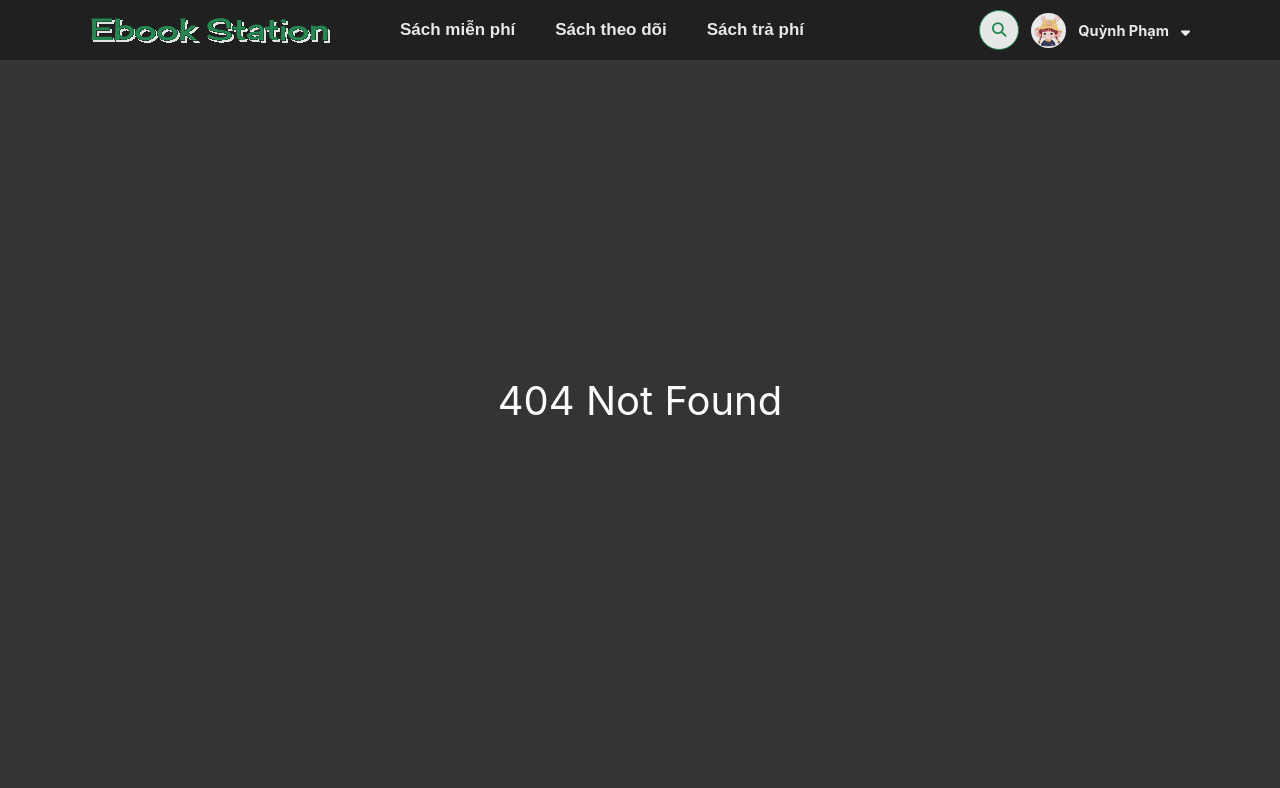
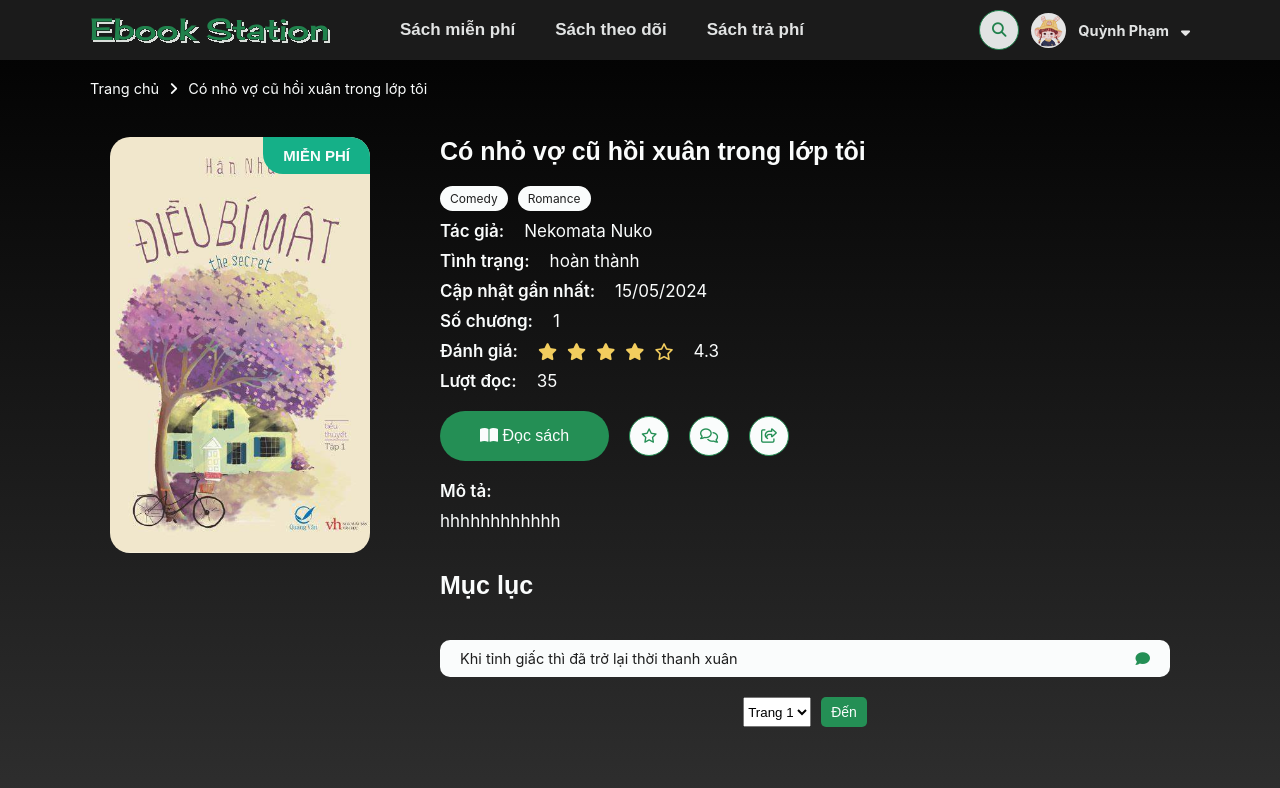
Before and after one commit to QQhere/Ebook_Management_Web, a React (Create React App) app: page /overview in a window 1280 px wide. Before the commit this address had no page. Shown: the top 788 px of the page. Built offline with nearby package versions, Linux system fonts and the light colour scheme.

Commit message:
add function 1

```diff
--- a/src/components/common/Book.js
+++ b/src/components/common/Book.js
@@ -21,6 +21,7 @@ const StyledType = styled.div`
   justify-content: center;
   align-items: center;
   padding: 10px 20px;
+  text-transform: uppercase;
 `;
 
 const Book = (props) => {
--- a/src/components/common/Chapter.js
+++ b/src/components/common/Chapter.js
@@ -9,7 +9,7 @@ const StyledChapter = styled.div`
     padding: 10px 20px;
     border-radius: 10px;
     justify-content: space-between;
-    gap: 20px
+    gap: 20px;
 `;
 
 const P = styled.p`
@@ -45,7 +45,7 @@ const Chapter = ({data, type}) => {
     };
     return (
         <StyledChapter>
-            <P>{data.name}</P>
+            <P>{data}</P>
             <List>
                 {renderContent(type)}
             </List>
--- a/src/components/common/TabletOfContents.js
+++ b/src/components/common/TabletOfContents.js
@@ -1,12 +1,13 @@
 import React from 'react';
 import Chapter from './Chapter';
 
-const TabletOfContents = ({data, type}) => {
+const TabletOfContents = (props) => {
+    const data = props.data;
     return (
         <div className="listcolumn">
             {data.map((item, index) => {
                 return (
-                    <Chapter data={item} type={type}></Chapter>
+                    <Chapter data={item.name} type={props.type}></Chapter>
                 );
             })}
         </div>
--- a/src/components/styles/main.css
+++ b/src/components/styles/main.css
@@ -190,3 +190,7 @@
 .cursor {
     cursor: pointer;
 }
+
+.hidden {
+    display: none;
+}
--- /dev/null
+++ b/src/dataBook.js
@@ -0,0 +1,175 @@
+export const DataBook = {
+    "message": "Get book by id successfully",
+    "status": "OK",
+    "data": {
+        "id": 2,
+        "title": "Có nhỏ vợ cũ hồi xuân trong lớp tôi",
+        "summary": "hhhhhhhhhhhh",
+        "image": "/assets/images/anh1.jpg",
+        "type_of_book": "miễn phí",
+        "status": "hoàn thành",
+        "publishing_year": 2024,
+        "price": 0.0,
+        "number_reads": 35,
+        "created_at": [
+            2024,
+            5,
+            15,
+            9,
+            25,
+            27,
+            642690000
+        ],
+        "updated_at": [
+            2024,
+            5,
+            15,
+            10,
+            58,
+            0,
+            311008000
+        ],
+        "authors": [
+            {
+                "id": 1,
+                "name": "Nekomata Nuko",
+                "user": {
+                    "createdAt": [
+                        2024,
+                        5,
+                        9,
+                        23,
+                        5,
+                        34,
+                        864312000
+                    ],
+                    "updatedAt": [
+                        2024,
+                        5,
+                        14,
+                        23,
+                        43,
+                        45,
+                        237304000
+                    ],
+                    "id": 1,
+                    "fullname": "Nguyễn Đình Văn",
+                    "password": "$2a$10$/Q337BeRMnt/Mwwy/8.94uW3zYWZ/a1D4IB3ugyIcsqk04qZNguea",
+                    "linkAvatar": "https://www.example.com/path/to/resource",
+                    "phoneNumber": "0385427656",
+                    "gender": 1,
+                    "budget": 0.0,
+                    "dateOfBirth": 1062003600000,
+                    "isActive": 1,
+                    "role": {
+                        "id": 1,
+                        "name": "sys-admin"
+                    },
+                    "enabled": true,
+                    "username": "0385427656",
+                    "authorities": [
+                        {
+                            "authority": "ROLE_SYS-ADMIN"
+                        }
+                    ],
+                    "accountNonLocked": true,
+                    "credentialsNonExpired": true,
+                    "accountNonExpired": true
+                }
+            }
+        ],
+        "painters": [
+            {
+                "id": 1,
+                "name": "Midorikawa You",
+                "user": {
+                    "createdAt": [
+                        2024,
+                        5,
+                        9,
+                        23,
+                        39,
+                        31,
+                        2393000
+                    ],
+                    "updatedAt": [
+                        2024,
+                        5,
+                        14,
+                        23,
+                        46,
+                        50,
+                        827493000
+                    ],
+                    "id": 2,
+                    "fullname": "Phạm Như Quỳnh",
+                    "password": "$2a$10$5DiQtx83STKy2rAJJpmBW.71OxcXF3cqr9qG2CSnpWzoEk7.bnEHC",
+                    "linkAvatar": "https://www.example.com/path/to/image",
+                    "phoneNumber": "0384990556",
+                    "gender": 0,
+                    "budget": 0.0,
+                    "dateOfBirth": 1061398800000,
+                    "isActive": 1,
+                    "role": {
+                        "id": 2,
+                        "name": "user"
+                    },
+                    "enabled": true,
+                    "username": "0384990556",
+                    "authorities": [
+                        {
+                            "authority": "ROLE_USER"
+                        }
+                    ],
+                    "accountNonLocked": true,
+                    "credentialsNonExpired": true,
+                    "accountNonExpired": true
+                }
+            }
+        ],
+        "categories": [
+            {
+                "id": 11,
+                "name": "Comedy",
+                "description": null
+            },
+            {
+                "id": 32,
+                "name": "Romance",
+                "description": null
+            }
+        ],
+        "user_book": [
+            {
+                "id": 2,
+                "status": "owner"
+            }
+        ],
+        "chapters": [
+            {
+                "createdAt": [
+                    2024,
+                    5,
+                    21,
+                    20,
+                    43,
+                    29,
+                    84459000
+                ],
+                "updatedAt": [
+                    2024,
+                    5,
+                    21,
+                    20,
+                    43,
+                    29,
+                    84459000
+                ],
+                "id": 1,
+                "name": "Khi tỉnh giấc thì đã trở lại thời thanh xuân",
+                "ordinalNumber": 1,
+                "thumbnail": "https://docln.net/truyen/12096-co-nho-vo-cu-hoi-xuan-trong-lop-toi/c95380-chuong-01-khi-tinh-giac-thi-da-tro-lai-thoi-thanh-xuan"
+            }
+        ]
+    }
+}
--- /dev/null
+++ b/src/function/time.js
@@ -0,0 +1,13 @@
+exports.time_dmy = (time) => {
+    let date = new Date(Date.UTC(time[0], time[1] - 1, time[2], time[3], time[4], time[5]));
+    let options = { year: 'numeric', month: '2-digit', day: '2-digit' };
+    let formattedDate = date.toLocaleDateString('vi-VN', options);
+    return formattedDate;
+}
+
+exports.time_hms_dmy = (time) => {
+    let date = new Date(Date.UTC(time[0], time[1] - 1, time[2], time[3], time[4], time[5]));
+    let options = { year: 'numeric', month: '2-digit', day: '2-digit', hour: '2-digit', minute: '2-digit', second: '2-digit', hour12: false, timeZone: 'UTC' };
+    let formattedDate = new Intl.DateTimeFormat('vi-VN', options).format(date);
+    return formattedDate;
+}
--- a/src/index.js
+++ b/src/index.js
@@ -12,6 +12,7 @@ import AccountManagement from './sreens/user/profile/AccountManagement';
 import Library from './sreens/user/profile/Library';
 import TransactionHistory from './sreens/user/profile/TransactionHistory';
 import NewBook from './sreens/user/NewBook';
+import Overview from './sreens/user/Overview';
 
 const Book1 = {
   id: 1,
@@ -65,6 +66,7 @@ root.render(
         <Route path='/library' element={<Library></Library>}/>
         <Route path='/transaction_history' element={<TransactionHistory></TransactionHistory>} />
         <Route path='/new_book' element={<NewBook></NewBook>} />
+        <Route path='/overview' element={<Overview></Overview>} />
         <Route path='*' element={<NotFound></NotFound>} />
       </Route>
     </Routes>
--- a/src/sreens/user/Overview.js
+++ b/src/sreens/user/Overview.js
@@ -7,6 +7,7 @@ import '../../components/styles/StyledHeader.css';
 import Comment from '../../components/common/Comment';
 import Header from '../../components/header/Header';
 import TabletOfContents from '../../components/common/TabletOfContents';
+import { DataBook } from '../../dataBook';
 
 
 // const Body = styled.div`
@@ -113,8 +114,9 @@ const Categories = ({categories}) => {
     return (
         <List>
             {categories.map((item, index) => {
+                console.log(item);
                 return (
-                    <Category>{item}</Category>
+                    <Category>{item.name}</Category>
                 );
             })}
         </List>
@@ -144,8 +146,10 @@ const Rating = ({rating}) => {
     );
 }
 
-const Overview = ({data}) => {
+const Overview = () => {
+    const data = DataBook.data;
     const categories = data.categories;
+    const { time_dmy } = require('../../function/time');
     return (
             <div className='body'>
                 <BoxLinks>
@@ -155,18 +159,18 @@ const Overview = ({data}) => {
                 </BoxLinks>
                 <Box>
                     <Col1>
-                        <Book type={data.type} src={data.src}></Book>
+                        <Book type={data.type_of_book} src={data.image}></Book>
                     </Col1>
                     <Col2>
                         <h3>{data.title}</h3>
                         <div>
                             <Categories categories={categories}></Categories>
-                            <P><Span>Tác giả: </Span> {data.author}</P>
-                            <P><Span>Tình trạng: </Span> {data.progress}</P>
-                            <P><Span>Cập nhật gần nhất: </Span> 1 ngày trước</P>
-                            <P><Span>Số chương: </Span> {data.chapters}</P>
-                            <P><Span>Đánh giá: </Span> <Rating rating={data.rating}></Rating> {data.rating}</P>
-                            <P><Span>Lượt đọc: </Span> {data.reading}</P>
+                            <P><Span>Tác giả: </Span> {data.authors.map(author => author.name).join(', ')}</P>
+                            <P><Span>Tình trạng: </Span> {data.status}</P>
+                            <P><Span>Cập nhật gần nhất: </Span>{time_dmy(data.updated_at)}</P>
+                            <P><Span>Số chương: </Span> {data.chapters.length}</P>
+                            <P><Span>Đánh giá: </Span> <Rating rating='4.3'></Rating> 4.3</P>
+                            <P><Span>Lượt đọc: </Span> {data.number_reads}</P>
                             <StyledBox>
                                 <StyledButton className='button'><i class="fa-solid fa-book-open"></i> Đọc sách</StyledButton>
                                 <i class="fa-regular fa-star iconColor btn icon"></i>
@@ -174,13 +178,13 @@ const Overview = ({data}) => {
                                 <i class="fa-regular fa-share-from-square iconColor btn icon"></i>
                             </StyledBox>
                             <Span>Mô tả:</Span>
-                            <P>{data.description}</P>
+                            <P>{data.summary}</P>
                         </div>
 
 
                         <TextTitle>Mục lục</TextTitle>
                         <div>
-                            <TabletOfContents data={data.listChapter} type='overview'></TabletOfContents>
+                            <TabletOfContents data={data.chapters} type='overview'></TabletOfContents>
                             <BoxSelect>
                                 <select>
                                     <option value="1">Trang 1</option>
--- a/src/sreens/user/profile/AccountManagement.js
+++ b/src/sreens/user/profile/AccountManagement.js
@@ -95,6 +95,7 @@ const BoxFlex = styled.div`
     gap: 20px;
     justify-content: space-between;
     gap: 20px;
+    align-items: center;
 `;
 
 const Button = styled.button`
@@ -133,6 +134,17 @@ const InputPassword = styled.input`
     color: ${Colors.white};;
 `;
 
+const Collection = styled.input`
+    flex: 1;
+    height: 35px;
+    padding: 0 10px;
+    border-radius: 5px;
+    background-color: ${Colors.white};
+    border: none;
+    color: ${Colors.black};
+    font-family: -apple-system, BlinkMacSystemFont, 'Segoe UI', 'Roboto', 'Oxygen', 'Ubuntu', 'Cantarell', 'Fira Sans', 'Droid Sans', 'Helvetica Neue', sans-serif;
+`;
+
 const ChageAvatar = () => {
     const [selectedFile, setSelectedFile] = useState(null);
 
@@ -160,6 +172,126 @@ const ChageAvatar = () => {
 }
 
 const AccountManagement = () => {
+    const [activeElement, setActiveElement] = useState('p1');
+    const [isVisible, setIsVisible] = useState(false);
+    const [isUnHidden, setIsUnHidden] = useState(false);
+    const [date, setDate] = useState('2003-08-23');
+
+    const handleChange = (event) => {
+        setDate(event.target.value);
+    };
+
+    function renderChangePassword() {
+        return (
+            <div>
+                {isVisible ? (
+                    <>
+                        <div>
+                            <BoxOrther>
+                                <p>Mật khẩu hiện tại:</p>
+                                <InputPassword type='text' placeholder='Nhập mật khẩu hiện tại' className='bgTransparent boxInfor'/>
+                            </BoxOrther>
+                            <BoxOrther>
+                                <p>Mật khẩu mới:</p>
+                                <InputPassword type='text' placeholder='Nhập mật khẩu mới' className='bgTransparent boxInfor'/>
+                            </BoxOrther>
+                            <BoxOrther>
+                                <p>Xác nhận mật khẩu:</p>
+                                <InputPassword type='text' placeholder='Xác nhận mật khẩu' className='bgTransparent boxInfor'/>
+                            </BoxOrther>
+                        </div>
+                        <Button className='button' style={{ border: 'none', fontSize: '15px' }}>
+                            Đổi mật khẩu
+                        </Button>
+                        <Button className='btn bgTransparent' style={{ border: '1px solid #4e4e4e', fontSize: '15px' }} onClick={() => setIsVisible(false)}>
+                            Hủy
+                        </Button>
+                    </>
+                ) : (
+                    <Button id="changePassword" className='button' style={{ border: 'none', fontSize: '15px' }} onClick={() => setIsVisible(true)}>
+                        Đổi mật khẩu
+                    </Button>
+                )}
+            </div>
+        );
+    }
+
+    function renderChangeInfor() {
+        return (
+            <div>
+                {isUnHidden ? (
+                    <>
+                        <BoxOrther>
+                            <BoxFlex>
+                                <p>Họ và tên:</p>
+                                <Collection type='text' className='collection' placeholder='Quỳnh Phạm'></Collection>
+                            </BoxFlex>
+                            <BoxFlex>
+                                <p className='textSmokyGrey'>Ngày sinh:</p>
+                                <Collection type="date" value={date} onChange={handleChange} />
+                            </BoxFlex>
+                        </BoxOrther>
+                        <Button className='button' style={{ border: 'none', fontSize: '15px' }}>Cập nhật</Button>
+                        <Button className='btnTransparent' onClick={() => setIsUnHidden(false)}>Hủy bỏ</Button>
+                    </>
+                ) : (
+                    <Button id="changeInfor" className='button' style={{ border: 'none', fontSize: '15px' }} onClick={() => setIsUnHidden(true)}>
+                        Cập nhật
+                    </Button>
+                )}
+            </div>
+        );
+    }
+
+    function renderContent() {
+        return (
+            <div>
+                <BoxOption>
+                    <p id='p1' className={activeElement === 'p1' ? 'optionProfile cursor iconColor' : 'optionProfile cursor'} onClick={() => setActiveElement('p1')}>
+                        Thông tin cá nhân
+                    </p>
+
+                    <p id='p2' className={activeElement === 'p2' ? 'optionProfile cursor iconColor' : 'optionProfile cursor'} onClick={() => setActiveElement('p2')}>
+                        Tài khoản và bảo mật
+                    </p>
+                </BoxOption>
+                {activeElement === 'p1' && <div id='infor'>
+                    <BoxOrther>
+                        <BoxInfor className='bgGrey profile' style={{ width: '80%' }}>
+                            <p className='textDarkGrey'>ID tài khoản:</p>
+                            <p>59484348</p>
+                        </BoxInfor>
+
+                        <BoxFlex className='flex'>
+                            <BoxInfor className='bgGrey boxInfor'>
+                                <div className='profile'>
+                                    <p className='textSmokyGrey'>Họ và tên:</p>
+                                    <p>Quỳnh Phạm</p>
+                                </div>
+                            </BoxInfor>
+                            <BoxInfor className='bgGrey boxInfor'>
+                                <div className='profile'>
+                                    <p className='textSmokyGrey'>Ngày sinh:</p>
+                                    <p>08/23/2003</p>
+                                </div>
+                            </BoxInfor>
+                        </BoxFlex>
+                        {renderChangeInfor()}
+                    </BoxOrther>
+            </div>}
+
+                {activeElement === 'p2' && <div id='account'>
+                    <BoxOrther>
+                        <BoxInfor className='bgGrey profile' style={{ width: '80%' }}>
+                            <p className='textDarkGrey'>Số điện thoại:</p>
+                            <p>0384990556</p>
+                        </BoxInfor>
+                    </BoxOrther>
+                    {renderChangePassword()}
+                </div>}
+            </div>
+        );
+    }
     return (
         <Box className='body'>
             <Col1>
@@ -206,74 +338,7 @@ const AccountManagement = () => {
 
             <Col2>
                 <p className='titleProfile'>Quản lý tài khoản</p>
-                <BoxOption>
-                    <p className='optionProfile iconColor'>Thông tin cá nhân</p>
-                    <p className='optionProfile cursor'>Tài khoản và bảo mật</p>
-                </BoxOption>
-
-                <div id='infor' >
-                    <BoxOrther>
-                        <BoxInfor className='bgGrey profile' style={{ width: '80%' }}>
-                            <p className='textDarkGrey'>ID tài khoản:</p>
-                            <p>59484348</p>
-                        </BoxInfor>
-
-                        <BoxInfor className='bgTransparent profile' style={{ width: '80%' }}>
-                            <p className='textSmokyGrey'>Họ và tên:</p>
-                            <p>Quỳnh Phạm</p>
-                        </BoxInfor>
-
-                        <BoxFlex className='flex'>
-                            <BoxInfor className='bgTransparent boxInfor'>
-                                <div className='profile'>
-                                    <p className='textSmokyGrey'>Ngày sinh:</p>
-                                    <p>23/08/2003</p>
-                                </div>
-                                <i class="fa-regular fa-calendar iconProfile"></i>
-                            </BoxInfor>
-                            <BoxInfor className='bgTransparent boxInfor'>
-                                <div className='profile'>
-                                    <p className='textSmokyGrey'>Giới tính:</p>
-                                    <p>Nữ</p>
-                                </div>
-                                <i class="fa-solid fa-caret-down iconProfile"></i>
-                            </BoxInfor>
-                        </BoxFlex>
-                    </BoxOrther>
-                    <div>
-                        <Button className='button' style={{ border: 'none', fontSize: '15px' }}><a href='/'>Cập nhật</a></Button>
-                        <Button className='btnTransparent'><a href=''></a>Hủy bỏ</Button>
-                    </div>
-                </div>
-
-                <div id='account'>
-                    <BoxOrther>
-                        <BoxInfor className='bgGrey profile' style={{ width: '80%' }}>
-                            <p className='textDarkGrey'>Số điện thoại:</p>
-                            <p>0384990556</p>
-                        </BoxInfor>
-                    </BoxOrther>
-                    <div id='ChangePassword'>
-                        <BoxOrther>
-                            <p>Mật khẩu hiện tại:</p>
-                            <InputPassword type='text' placeholder='Nhập mật khẩu hiện tại' className='bgTransparent boxInfor'/>
-                        </BoxOrther>
-                        <BoxOrther>
-                            <p>Mật khẩu mới:</p>
-                            <InputPassword type='text' placeholder='Nhập mật khẩu mới' className='bgTransparent boxInfor'/>
-                        </BoxOrther>
-                        <BoxOrther>
-                            <p>Xác nhận mật khẩu:</p>
-                            <InputPassword type='text' placeholder='Xác nhận mật khẩu' className='bgTransparent boxInfor'/>
-                        </BoxOrther>
-                        <Button className='button' style={{ border: 'none', fontSize: '15px' }}>
-                            <a href='/'>Đổi mật khẩu</a>
-                        </Button>
-                        <Button className='btn bgTransparent' style={{ border: '1px solid #4e4e4e', fontSize: '15px' }}>
-                            <a href='/'>Hủy</a>
-                        </Button>
-                    </div>
-                </div>
+                {renderContent()}
             </Col2>
         </Box>
     );
```
Also changed, not shown: src/sreens/user/NewBook.js (+11 -15 lines).
